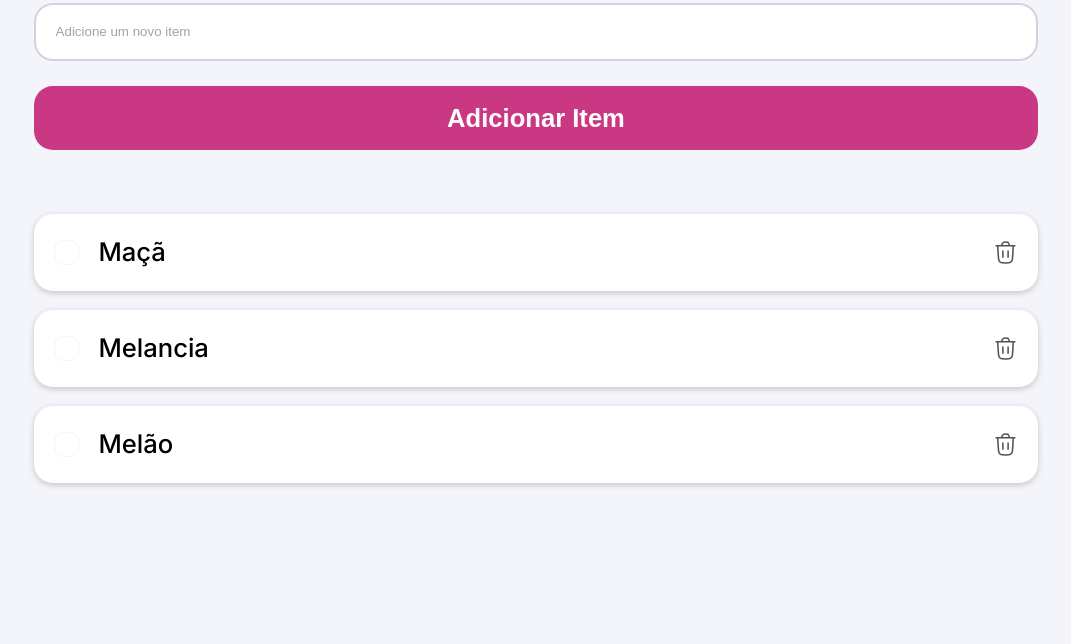
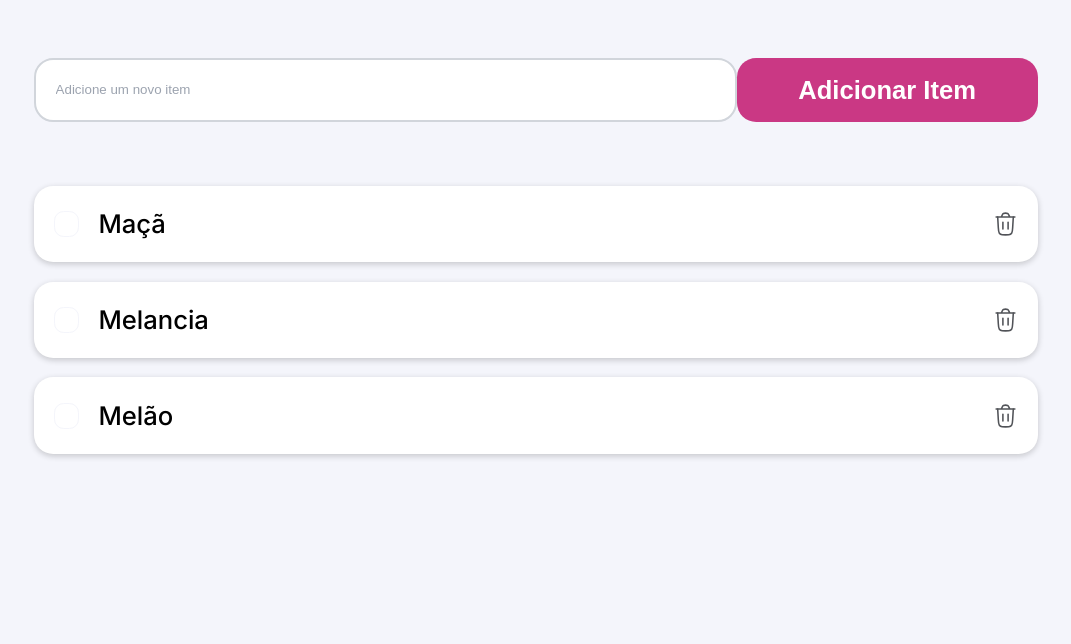
Before and after one commit to DaviMartins12C/QuickList-DaviMatinhos, a plain HTML site: page index.html in a window 1280 px wide. Shown: the part 333-977 px from the top of the page, without its empty margins (104-1175 px from the left). After the commit the page ends 948 px from the top, so only its background shows below. Drawn offline with nearby package versions, Linux system fonts and the light colour scheme.

Commit message:
ajustes dos dispoosi s ha fdbifdsauihf

```diff
--- a/style.css
+++ b/style.css
@@ -208,3 +208,25 @@ main{
     opacity: 0;
     transform: rotateY(-10px);
 }
+
+@media(min-width: 627px){
+    header{
+        img{
+            margin-bottom: 6.4rem;
+        }
+    }
+
+    .add-item{
+        display: grid;
+        grid-template-columns: repeat(10, 1fr);
+
+        input{
+            margin-bottom: 0;
+            grid-column: 1 / 8;
+        }
+
+        button{
+            grid-column:8 / 11;
+        }
+    }
+}
```
